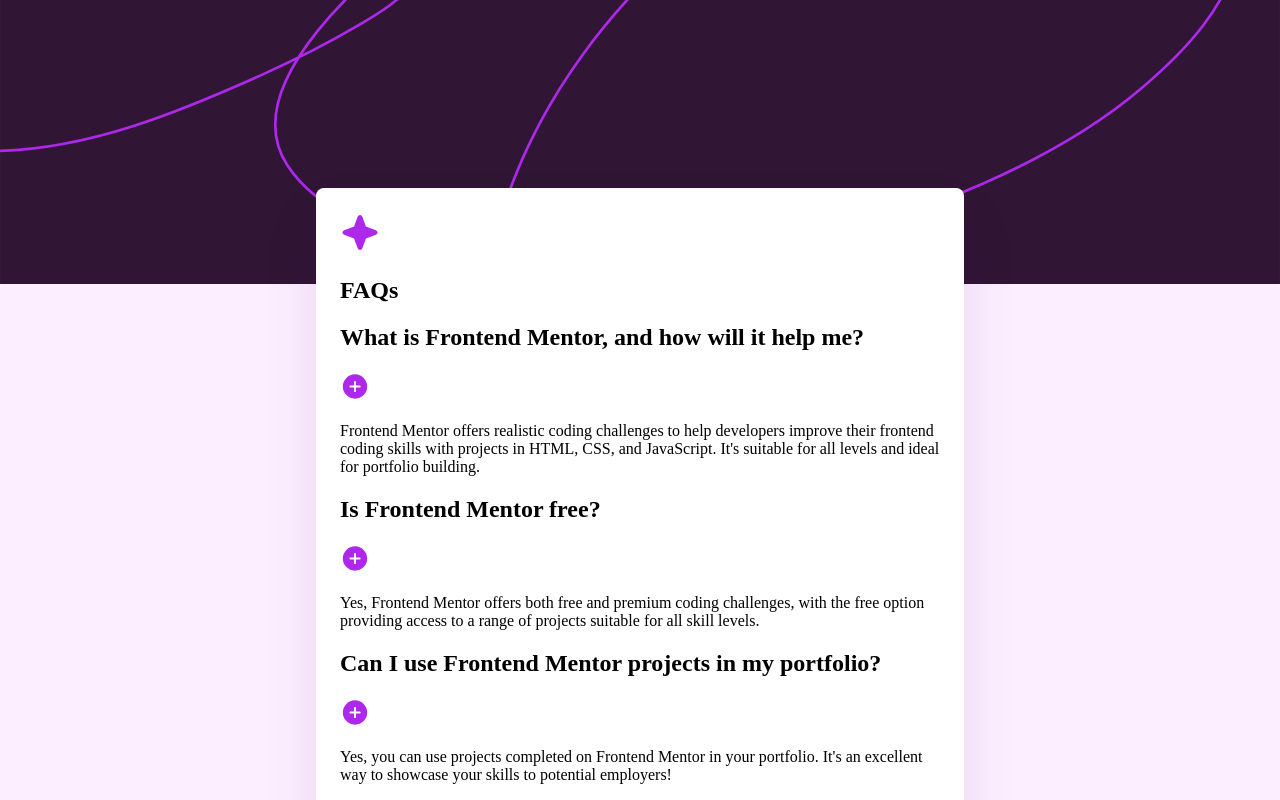
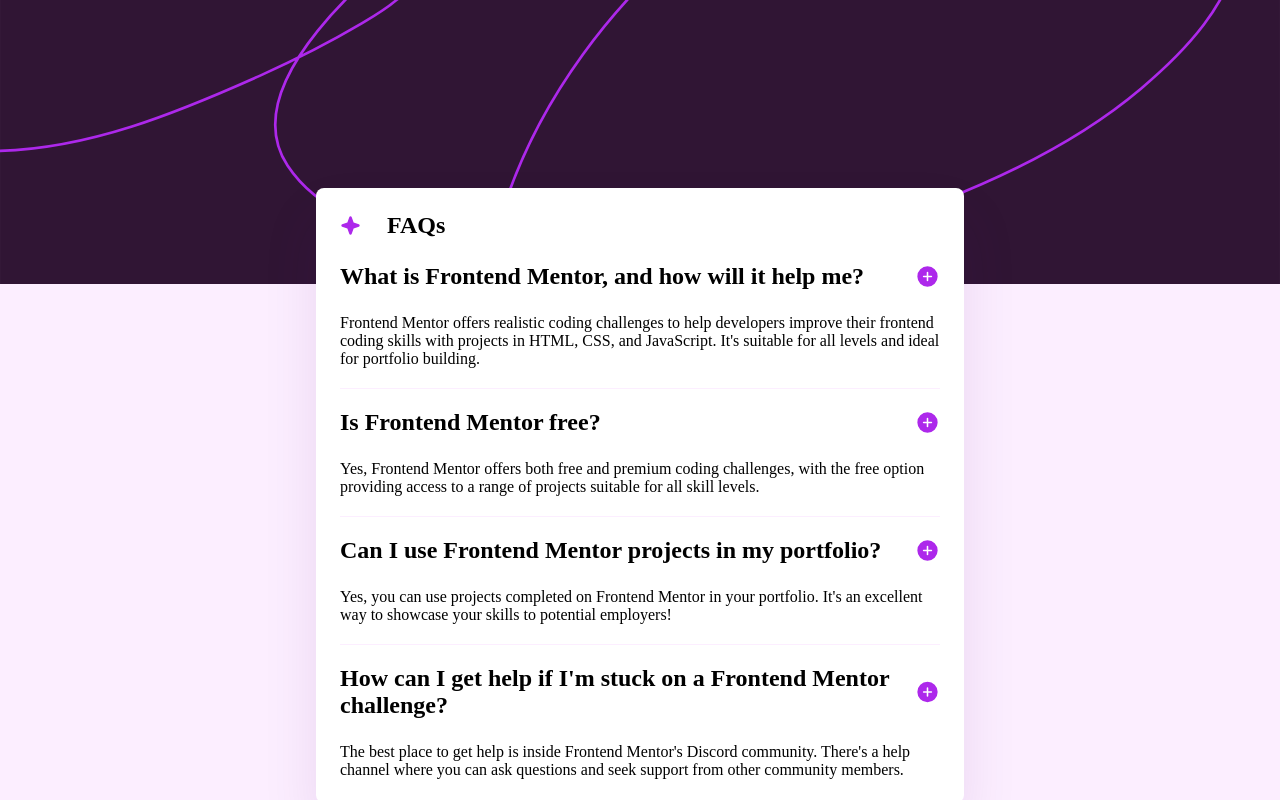
Before and after one commit to NoonPanirSabzi/faq-accordion, a plain HTML site: page index.html in a window 1280 px wide. Shown: the top 800 px of the page. Drawn offline with Linux system fonts and the light colour scheme.

Commit message:
style: add faq section layout styles

```diff
--- a/index.html
+++ b/index.html
@@ -31,37 +31,37 @@
     </header>
     <main>
       <article class="faq">
-        <div>
+        <div class="title">
           <img src="assets/images/icon-star.svg" alt="star icon" />
           <h1>FAQs</h1>
-
+        </div>
         <div>
-            <div>
-              <div>
+          <div class="question">
             <h2>What is Frontend Mentor, and how will it help me?</h2>
             <img src="assets/images/icon-plus.svg" alt="open icon" />
           </div>
           <p>
             Frontend Mentor offers realistic coding challenges to help
             developers improve their frontend coding skills with projects in
-                HTML, CSS, and JavaScript. It's suitable for all levels and
-                ideal for portfolio building.
+            HTML, CSS, and JavaScript. It's suitable for all levels and ideal
+            for portfolio building.
           </p>
         </div>
-          </div>
+        <hr />
         <div>
-            <div>
+          <div class="question">
             <h2>Is Frontend Mentor free?</h2>
             <img src="assets/images/icon-plus.svg" alt="open icon" />
           </div>
           <p>
-              Yes, Frontend Mentor offers both free and premium coding
-              challenges, with the free option providing access to a range of
-              projects suitable for all skill levels.
+            Yes, Frontend Mentor offers both free and premium coding challenges,
+            with the free option providing access to a range of projects
+            suitable for all skill levels.
           </p>
         </div>
+        <hr />
         <div>
-            <div>
+          <div class="question">
             <h2>Can I use Frontend Mentor projects in my portfolio?</h2>
             <img src="assets/images/icon-plus.svg" alt="open icon" />
           </div>
@@ -71,8 +71,9 @@
             potential employers!
           </p>
         </div>
+        <hr />
         <div>
-            <div>
+          <div class="question">
             <h2>
               How can I get help if I'm stuck on a Frontend Mentor challenge?
             </h2>
@@ -84,7 +85,6 @@
             seek support from other community members.
           </p>
         </div>
-        </div>
       </article>
     </main>
   </body>
--- a/style.css
+++ b/style.css
@@ -3,6 +3,7 @@
   --color-box-bg: #fff;
 }
 
+/* Layout */
 header img {
   inline-size: 100%;
 }
@@ -10,6 +11,12 @@ header img {
 body {
   margin: 0;
   background-color: var(--color-bg);
+}
+
+h1,
+h2,
+p {
+  margin-block: 0;
 }
 
 main {
@@ -28,3 +35,31 @@ main {
   z-index: 2;
   box-shadow: 0 32px 56px 0 rgba(80, 0, 118, 0.1);
 }
+
+.title {
+  display: flex;
+  gap: 26px;
+  margin-block-end: 1.5rem;
+}
+
+.title img {
+  max-inline-size: 21px;
+}
+
+.question {
+  display: flex;
+  gap: 24px;
+  margin-block-end: 1.5rem;
+}
+
+.question img {
+  max-inline-size: 25px;
+  margin-left: auto;
+}
+
+hr {
+  margin-block: 1.25rem;
+  border: none;
+  height: 1px;
+  background-color: rgba(252, 238, 255, 1);
+}
```
Lines whose indentation alone changed are shown as unchanged.
